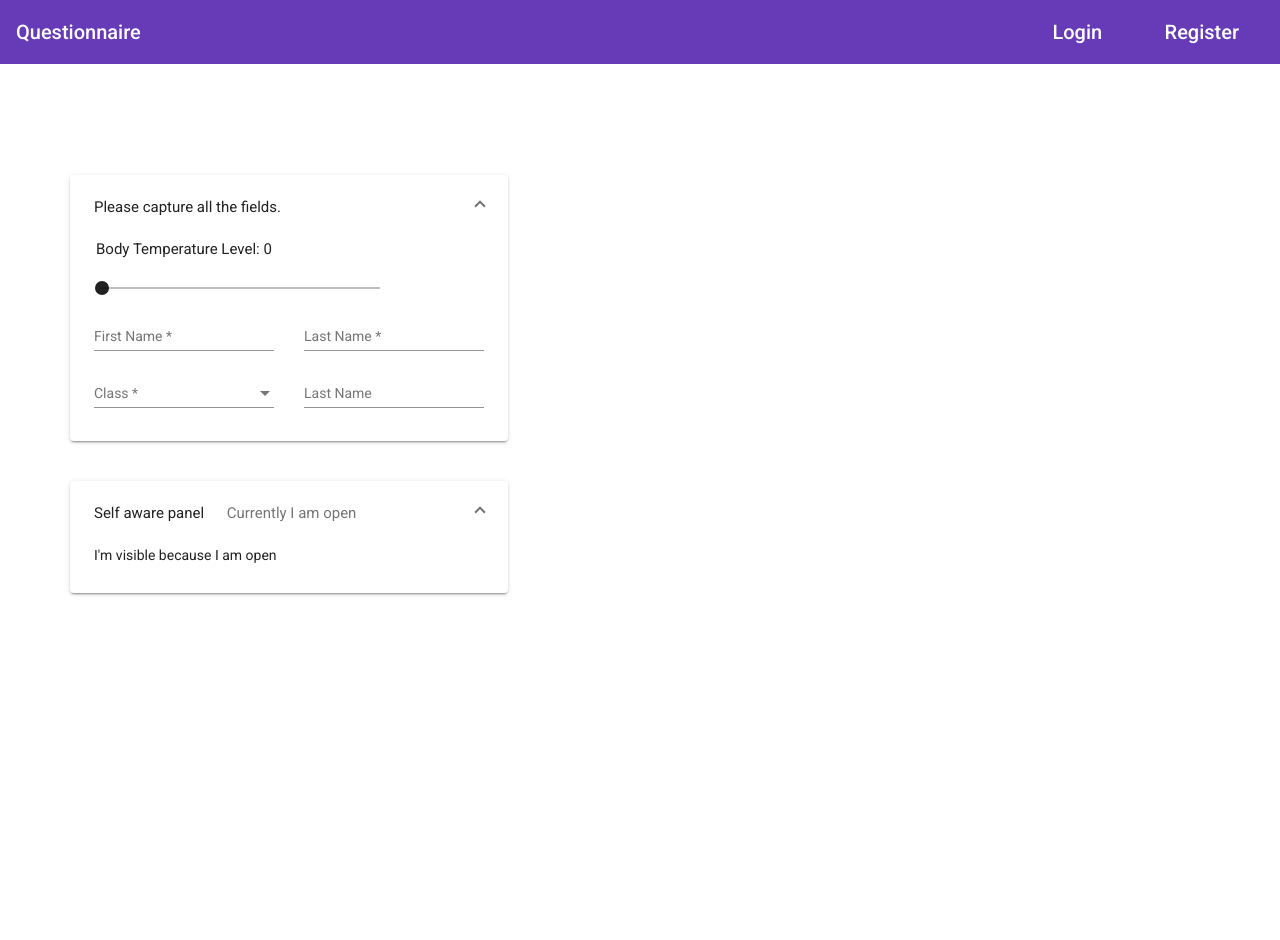
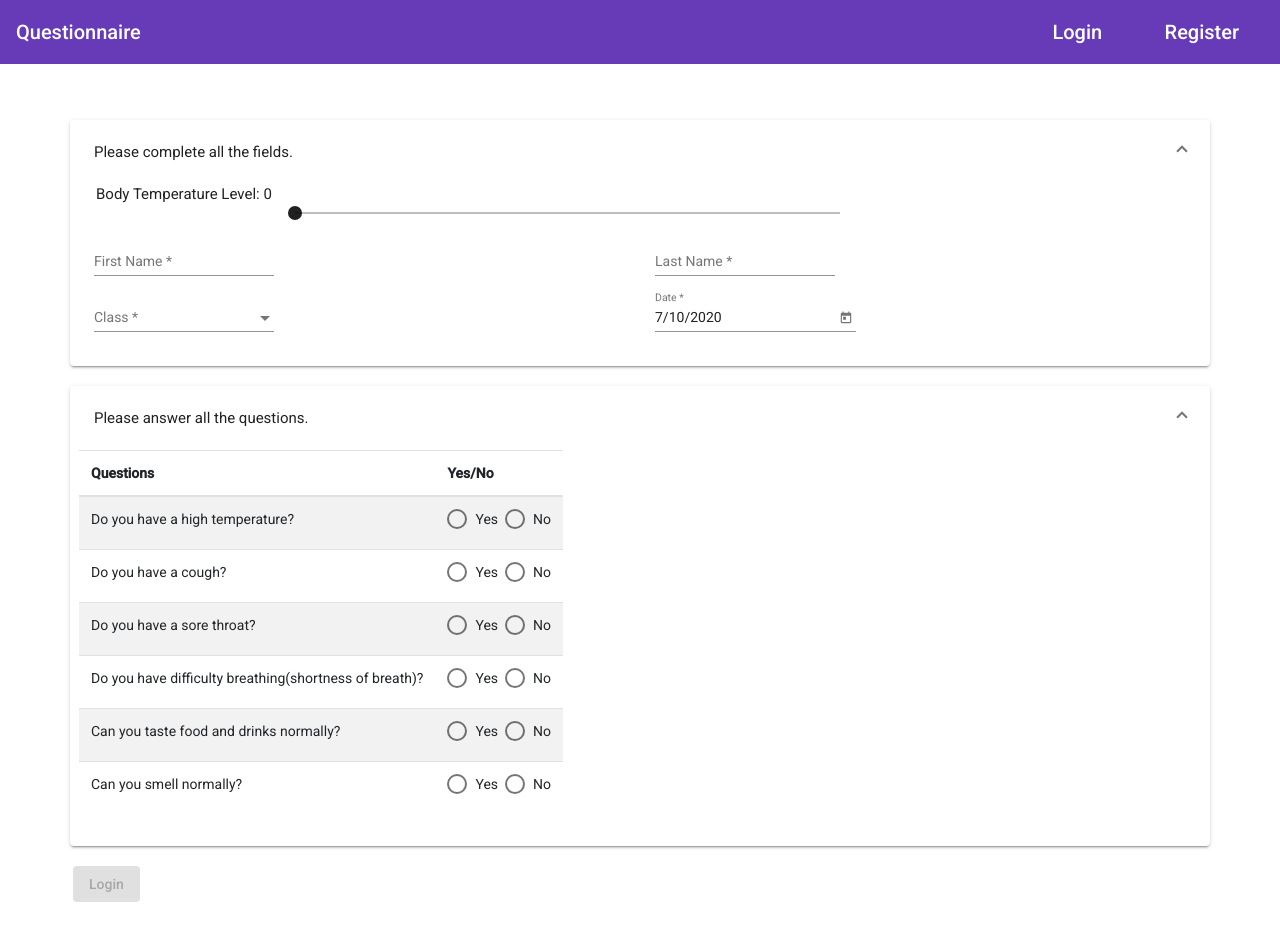
Before and after one commit to Pman143/questionnaire, an Angular app: page /questionnaire in a window 1280 px wide. Before the commit the page ends 800 px from the top, so only its background shows below. Built offline with nearby package versions, Linux system fonts and the light colour scheme.

Commit message:
Added The Class formController

```diff
--- a/src/app/app.module.ts
+++ b/src/app/app.module.ts
@@ -22,6 +22,8 @@ import {MatExpansionModule} from '@angular/material/expansion';
 import {MatDatepickerModule} from '@angular/material/datepicker';
 import {MatSliderModule} from '@angular/material/slider';
 import {MatSelectModule} from '@angular/material/select';
+import {MatNativeDateModule} from '@angular/material/core';
+import {MatRadioModule} from '@angular/material/radio';
 
 @NgModule({
   declarations: [
@@ -49,6 +51,9 @@ import {MatSelectModule} from '@angular/material/select';
     ServiceWorkerModule.register('ngsw-worker.js', {enabled: environment.production}),
     MatSliderModule,
     MatSelectModule,
+    MatDatepickerModule,
+    MatNativeDateModule,
+    MatRadioModule,
   ],
   providers: [],
   bootstrap: [AppComponent]
--- a/src/app/components/questionnaire/questionnaire.component.css
+++ b/src/app/components/questionnaire/questionnaire.component.css
@@ -0,0 +1,3 @@
+table {
+  width: 100%;
+}
--- a/src/app/components/questionnaire/questionnaire.component.html
+++ b/src/app/components/questionnaire/questionnaire.component.html
@@ -1,20 +1,21 @@
 <div class="container">
-  <div class="row" style="margin-top: 10%">
-    <form [formGroup]="questionnaireForm" (ngSubmit)="onSubmit(questionnaireForm)">
+  <div class="row" style="margin-top: 5%">
+    <form [formGroup]="questionnaireForm" (ngSubmit)="onSubmit(questionnaireForm)" style="width: 100%">
       <mat-accordion multi displayMode="flat">
         <mat-expansion-panel expanded="true">
           <mat-expansion-panel-header>
             <mat-panel-title>
-              Please capture all the fields.
+              Please complete all the fields.
             </mat-panel-title>
           </mat-expansion-panel-header>
 
           <div class="row">
             <mat-label style="font-size: 15px;margin-left: 17px;">Body Temperature
               Level: {{temperatureValue}}</mat-label>
-            <mat-slider formControlName="temperature" style="width: 70%;margin-left: 15px;margin-top: 5px;"
+            <mat-slider formControlName="temperature" style="width: 50%;margin-left: 15px;margin-top: 5px;"
                         color="primary" [thumbLabel]="true" [value]="temperatureValue"
                         (valueChange)="onTemperatureChange($event)"
+                        tabIndex="0.1"
                         min="0" max="200" step="0.1"></mat-slider>
           </div>
 
@@ -48,31 +49,58 @@
             </div>
 
             <div class="col">
-              <mat-form-field>
-                <mat-label>Last Name</mat-label>
-                <input matInput placeholder="Enter Last Name">
+              <mat-form-field color="primary">
+                <mat-label>Date</mat-label>
+                <input [value]="questionnaireForm.get('date').value" (click)="picker.open()" [max]="maxDate" [min]="minDate" matInput [matDatepicker]="picker" formControlName="date" readonly>
+                <mat-datepicker-toggle matSuffix [for]="picker"></mat-datepicker-toggle>
+                <mat-datepicker disabled="false"  #picker color="primary"></mat-datepicker>
               </mat-form-field>
             </div>
           </div>
-
-
         </mat-expansion-panel>
       </mat-accordion>
-      <br>
       <br>
       <mat-accordion multi displayMode="flat">
         <mat-expansion-panel expanded="true">
           <mat-expansion-panel-header>
             <mat-panel-title>
-              Self aware panel
+              Please answer all the questions.
             </mat-panel-title>
-            <mat-panel-description>
-              Currently I am {{true ? 'open' : 'closed'}}
-            </mat-panel-description>
           </mat-expansion-panel-header>
-          <p>I'm visible because I am open</p>
+
+          <div class="row">
+          <table class="table table-responsive table-striped table-hover">
+            <thead>
+            <tr>
+              <th>Questions</th>
+              <th>Yes/No</th>
+            </tr>
+            </thead>
+
+            <tbody>
+            <tr *ngFor="let question of questions">
+              <td>{{question}}</td>
+              <td><mat-radio-group aria-label="Select an option" color="primary">
+                <mat-radio-button value="1">Yes</mat-radio-button>&nbsp;
+                <mat-radio-button value="2">No</mat-radio-button>
+              </mat-radio-group></td>
+            </tr>
+            </tbody>
+          </table>
+          </div>
         </mat-expansion-panel>
       </mat-accordion>
+      <br>
+      <div class="row" style="margin-left: 3px;">
+        <button [disabled]="questionnaireForm.invalid" type="submit" class="login-button" mat-raised-button
+                color="primary">
+          Login
+        </button>
+        <div style="margin-left: 35px;" *ngIf="false">
+          <mat-spinner [strokeWidth]="5" [diameter]="40"></mat-spinner>
+        </div>
+      </div>
+      <br><br>
     </form>
   </div>
 </div>
--- a/src/app/components/questionnaire/questionnaire.component.ts
+++ b/src/app/components/questionnaire/questionnaire.component.ts
@@ -1,5 +1,5 @@
 import {Component, OnInit} from '@angular/core';
-import {FormBuilder, FormControl, FormGroup, Validators} from '@angular/forms';
+import {FormArray, FormBuilder, FormControl, FormGroup, Validators} from '@angular/forms';
 
 @Component({
   selector: 'app-questionnaire',
@@ -17,9 +17,25 @@ export class QuestionnaireComponent implements OnInit {
     'Grade 6',
     'Grade 7',
   ];
+  questions: Array<string> = [
+    'Do you have a high temperature?',
+    'Do you have a cough?',
+    'Do you have a sore throat?',
+    'Do you have difficulty breathing(shortness of breath)?',
+    'Can you taste food and drinks normally?',
+    'Can you smell normally?',
+  ];
   questionnaireForm: FormGroup;
+  maxDate: Date;
+  minDate: Date;
+  dateValue: any;
 
   constructor(private fb: FormBuilder) {
+    const currentDate = new Date();
+    console.log(currentDate);
+    this.maxDate = new Date(currentDate);
+    this.minDate = new Date(currentDate);
+    this.dateValue = this.maxDate.toDateString();
   }
 
   ngOnInit(): void {
@@ -28,8 +44,22 @@ export class QuestionnaireComponent implements OnInit {
       firstName: new FormControl(null, Validators.required),
       lastName: new FormControl(null, Validators.required),
       class: new FormControl(null, Validators.required),
+      date: new FormControl(this.maxDate.toISOString(), Validators.required),
+      questions: this.fb.array([]),
     });
   }
+
+  get questionsList(): FormArray {
+    return this.questionnaireForm.get('questions') as FormArray;
+  }
+/*
+  onAnsweringQuestion() {
+    this.questionsList.push(this.fb.gr);
+  }
+
+  onQuestionChange(question: any) {
+    console.log(question);
+  }*/
 
   onTemperatureChange(val: number) {
     console.log(val);
@@ -37,6 +67,6 @@ export class QuestionnaireComponent implements OnInit {
   }
 
   onSubmit(formVal: FormGroup) {
-    console.log(formVal);
+    console.log(formVal.value);
   }
 }
```
